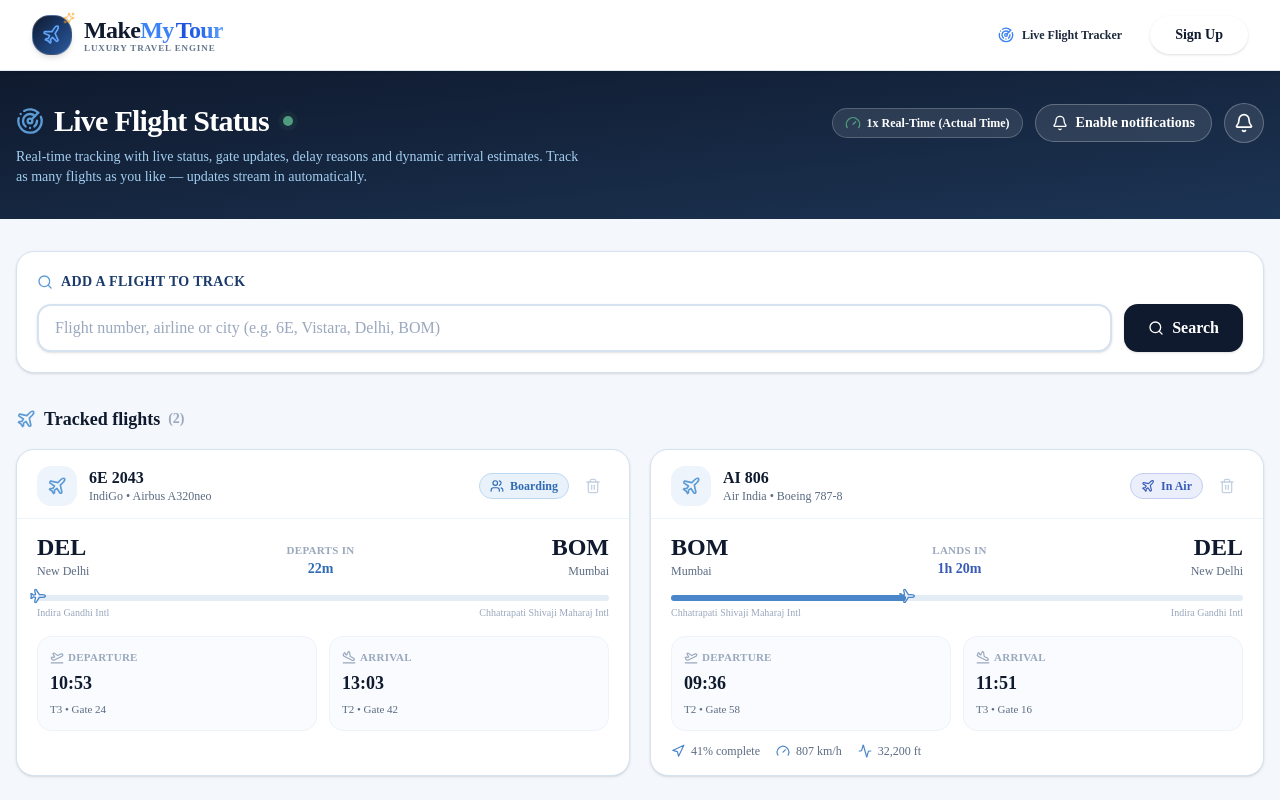
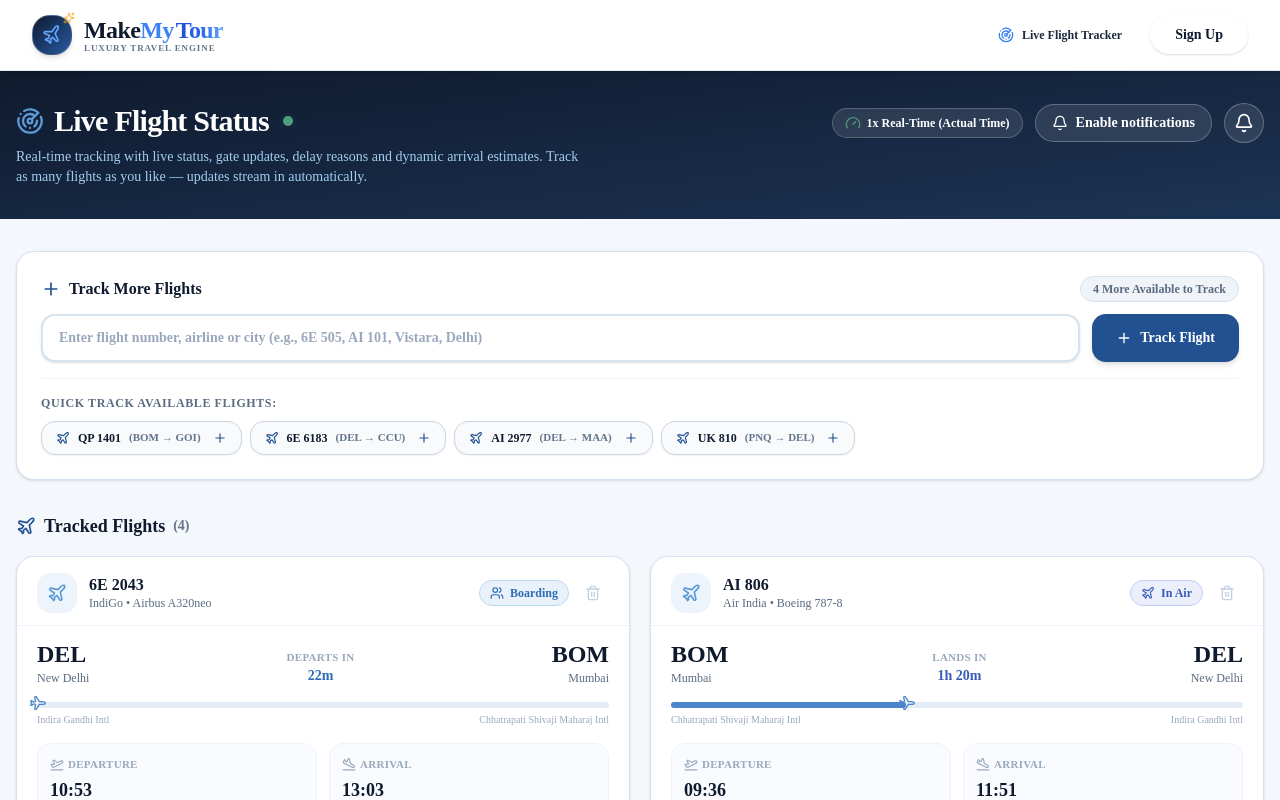
Before and after one commit to shagun201104/makemytrip, a Next.js app in the folder makemytour/: page /flight-status in a window 1280 px wide. Shown: the top 800 px of the page. Built offline with nearby package versions, Linux system fonts and the light colour scheme.

Commit message:
Fix tracked flight delete/untrack action with localStorage sync and enable 1-click tracking for any custom or catalog flight

```diff
--- a/makemytour/app/flight-status/page.tsx
+++ b/makemytour/app/flight-status/page.tsx
@@ -146,7 +146,29 @@
     setPushEnabled(perm === "granted");
   };
 
+  const handleUntrack = (id: string) => {
+    flightStatusApi.untrack(id);
+    setTracked((prev) => prev.filter((f) => f.id !== id));
+  };
+
+  const handleTrack = (id: string) => {
+    flightStatusApi.track(id);
+    setTracked(flightStatusApi.getTracked());
+  };
+
+  const handleAddCustom = (num: string) => {
+    if (!num.trim()) return;
+    flightStatusApi.trackCustomFlight(num);
+    setTracked(flightStatusApi.getTracked());
+    setQuery("");
+    setSearched(false);
+  };
+
   const trackedIds = useMemo(() => new Set(tracked.map((f) => f.id)), [tracked]);
+  const availableCatalog = useMemo(
+    () => flightStatusApi.getAllCatalog().filter((f) => !trackedIds.has(f.id)),
+    [trackedIds]
+  );
 
   return (
     <div className="min-h-screen bg-[#f4f7fb]">
@@ -245,31 +267,75 @@
 
       <div className="container mx-auto px-4 py-8">
         {/* search / add flights */}
-        <div className="bg-white rounded-2xl border border-[#d5e2f0] shadow-sm p-5 mb-8">
-          <div className="flex items-center gap-2 mb-3">
-            <Search className="w-4 h-4 text-[#5b9bd5]" />
-            <h2 className="text-sm font-bold text-[#1a3a6b] uppercase tracking-wide">Add a flight to track</h2>
+        <div className="bg-white rounded-2xl border border-[#d5e2f0] shadow-sm p-6 mb-8">
+          <div className="flex items-center justify-between gap-2 mb-3">
+            <div className="flex items-center gap-2">
+              <Plus className="w-5 h-5 text-[#215190]" />
+              <h2 className="text-base font-bold text-[#0f1a2e]">Track More Flights</h2>
+            </div>
+            <span className="text-xs font-semibold text-[#5b6b82] bg-[#f0f4f9] px-3 py-1 rounded-full border border-[#d5e2f0]">
+              {availableCatalog.length} More Available to Track
+            </span>
           </div>
+
           <div className="flex flex-col sm:flex-row gap-3">
             <input
               value={query}
               onChange={(e) => setQuery(e.target.value)}
-              onKeyDown={(e) => e.key === "Enter" && runSearch()}
-              placeholder="Flight number, airline or city (e.g. 6E, Vistara, Delhi, BOM)"
-              className="flex-1 bg-white border-2 border-[#d5e2f0] text-[#0f1a2e] placeholder:text-[#9aa8bd] rounded-xl h-12 px-4 font-medium shadow-sm hover:border-[#5b9bd5] focus:border-[#5b9bd5] focus:outline-none focus:ring-2 focus:ring-[#5b9bd5]/20 transition-all"
+              onKeyDown={(e) => {
+                if (e.key === "Enter") {
+                  if (query.trim()) handleAddCustom(query);
+                }
+              }}
+              placeholder="Enter flight number, airline or city (e.g., 6E 505, AI 101, Vistara, Delhi)"
+              className="flex-1 bg-white border-2 border-[#d5e2f0] text-[#0f1a2e] placeholder:text-[#9aa8bd] rounded-xl h-12 px-4 font-semibold shadow-sm hover:border-[#215190] focus:border-[#215190] focus:outline-none focus:ring-2 focus:ring-[#215190]/20 transition-all text-sm"
             />
             <button
-              onClick={runSearch}
-              className="h-12 px-6 rounded-xl bg-[#0f1a2e] text-white font-semibold hover:bg-[#1c3454] transition-all shadow-sm flex items-center justify-center gap-2"
+              onClick={() => {
+                if (query.trim()) handleAddCustom(query);
+                else runSearch();
+              }}
+              className="h-12 px-6 rounded-xl bg-[#215190] hover:bg-[#1b3e6c] text-white font-bold text-sm transition-all shadow-md flex items-center justify-center gap-2 cursor-pointer"
             >
-              <Search className="w-4 h-4" /> Search
+              <Plus className="w-4 h-4" /> Track Flight
             </button>
           </div>
+
+          {/* Quick Add Available Flights */}
+          {availableCatalog.length > 0 && (
+            <div className="mt-4 pt-4 border-t border-[#eef3f9]">
+              <p className="text-xs font-bold text-[#5b6b82] uppercase tracking-wider mb-2.5">
+                Quick Track Available Flights:
+              </p>
+              <div className="flex flex-wrap gap-2">
+                {availableCatalog.map((f) => (
+                  <button
+                    key={f.id}
+                    onClick={() => handleTrack(f.id)}
+                    className="flex items-center gap-2 bg-[#f8fafc] hover:bg-[#eaf2fc] border border-[#cbd5e1] hover:border-[#215190] text-[#0f1a2e] text-xs font-bold px-3.5 py-2 rounded-xl transition-all cursor-pointer shadow-xs"
+                  >
+                    <Plane className="w-3.5 h-3.5 text-[#215190]" />
+                    <span>{f.flightNumber}</span>
+                    <span className="text-[11px] text-[#64748b]">({f.from.code} → {f.to.code})</span>
+                    <Plus className="w-3.5 h-3.5 text-[#215190] ml-1" />
+                  </button>
+                ))}
+              </div>
+            </div>
+          )}
 
           {searched && (
             <div className="mt-4 space-y-2">
               {results.length === 0 ? (
-                <p className="text-sm text-[#9aa8bd] py-2">No flights match “{query}”. Try a code like 6E, AI or a city.</p>
+                <div className="flex items-center justify-between bg-[#f8fafc] p-3 rounded-xl border border-[#cbd5e1]">
+                  <p className="text-xs text-[#64748b]">Flight “{query}” not found in standard schedule.</p>
+                  <button
+                    onClick={() => handleAddCustom(query)}
+                    className="bg-[#215190] hover:bg-[#1b3e6c] text-white text-xs font-bold px-3 py-1.5 rounded-lg flex items-center gap-1 cursor-pointer"
+                  >
+                    <Plus className="w-3.5 h-3.5" /> Track Custom {query.toUpperCase()}
+                  </button>
+                </div>
               ) : (
                 results.map((f) => {
                   const meta = PHASE_META[f.phase];
@@ -301,8 +367,8 @@
                         </span>
                       ) : (
                         <button
-                          onClick={() => flightStatusApi.track(f.id)}
-                          className="shrink-0 flex items-center gap-1.5 rounded-lg bg-[#5b9bd5] text-white text-sm font-semibold px-3 py-2 hover:bg-[#4a86c9] transition-all"
+                          onClick={() => handleTrack(f.id)}
+                          className="shrink-0 flex items-center gap-1.5 rounded-lg bg-[#215190] hover:bg-[#1b3e6c] text-white text-xs font-bold px-3.5 py-2 transition-all cursor-pointer"
                         >
                           <Plus className="w-4 h-4" /> Track
                         </button>
@@ -318,21 +384,21 @@
         {/* tracked flights */}
         <div className="flex items-center justify-between mb-4">
           <h2 className="text-lg font-bold text-[#0f1a2e] flex items-center gap-2">
-            <Plane className="w-5 h-5 text-[#5b9bd5]" /> Tracked flights
-            <span className="text-sm font-semibold text-[#9aa8bd]">({tracked.length})</span>
+            <Plane className="w-5 h-5 text-[#215190]" /> Tracked Flights
+            <span className="text-sm font-semibold text-[#64748b]">({tracked.length})</span>
           </h2>
         </div>
 
         {tracked.length === 0 ? (
           <div className="bg-white rounded-2xl border border-dashed border-[#c3d1e2] p-12 text-center">
             <Radar className="w-10 h-10 text-[#c3d1e2] mx-auto mb-3" />
-            <p className="text-[#5b6b82] font-medium">You&apos;re not tracking any flights yet.</p>
-            <p className="text-sm text-[#9aa8bd] mt-1">Search above and hit “Track” to watch them live.</p>
+            <p className="text-[#5b6b82] font-medium">You are not tracking any flights right now.</p>
+            <p className="text-sm text-[#9aa8bd] mt-1">Type any flight number above or pick from quick list to start tracking live!</p>
           </div>
         ) : (
           <div className="grid grid-cols-1 xl:grid-cols-2 gap-5">
             {tracked.map((f) => (
-              <FlightCard key={f.id} f={f} sim={sim} onUntrack={() => flightStatusApi.untrack(f.id)} />
+              <FlightCard key={f.id} f={f} sim={sim} onUntrack={() => handleUntrack(f.id)} />
             ))}
           </div>
         )}
--- a/makemytour/app/lib/flightStatusApi.ts
+++ b/makemytour/app/lib/flightStatusApi.ts
@@ -277,6 +277,41 @@
       this.derivePhase(f, now, []); // set an accurate starting phase
       return f;
     });
+
+    // Load initial tracked flights from localStorage or default to first 4
+    this.loadTracked();
+  }
+
+  private loadTracked() {
+    this.tracked.clear();
+    if (typeof window !== "undefined") {
+      try {
+        const saved = localStorage.getItem("mmt_tracked_flights");
+        if (saved) {
+          const parsed = JSON.parse(saved);
+          if (Array.isArray(parsed) && parsed.length > 0) {
+            parsed.forEach((id: string) => {
+              if (this.catalog.some((f) => f.id === id)) {
+                this.tracked.add(id);
+              }
+            });
+          }
+        }
+      } catch {}
+    }
+    // If no saved state, track first 4 flights by default
+    if (this.tracked.size === 0) {
+      CATALOG_SPECS.slice(0, 4).forEach((s) => this.tracked.add(s.id));
+      this.saveTracked();
+    }
+  }
+
+  private saveTracked() {
+    if (typeof window !== "undefined") {
+      try {
+        localStorage.setItem("mmt_tracked_flights", JSON.stringify(Array.from(this.tracked)));
+      } catch {}
+    }
   }
 
   private simNow(): number {
@@ -318,6 +353,10 @@
     });
   }
 
+  getAllCatalog(): LiveFlight[] {
+    return this.catalog.slice();
+  }
+
   getFlight(id: string): LiveFlight | undefined {
     return this.catalog.find((f) => f.id === id);
   }
@@ -334,13 +373,51 @@
     if (this.getFlight(id)) {
       this.tracked.add(id);
       if (!this.milestones.has(id)) this.milestones.set(id, new Set());
+      this.saveTracked();
       this.emit([]);
     }
   }
 
   untrack(id: string) {
     this.tracked.delete(id);
+    this.saveTracked();
     this.emit([]);
+  }
+
+  trackCustomFlight(flightNumber: string, fromCity = "New Delhi", toCity = "Mumbai"): LiveFlight {
+    const cleanNum = flightNumber.trim().toUpperCase();
+    const existing = this.catalog.find((f) => f.flightNumber.replace(/\s+/g, "") === cleanNum.replace(/\s+/g, ""));
+    if (existing) {
+      this.track(existing.id);
+      return existing;
+    }
+
+    const id = `custom-${Date.now()}`;
+    const now = Date.now();
+    const newFlight: LiveFlight = {
+      id,
+      flightNumber: cleanNum,
+      airline: cleanNum.startsWith("6E") ? "IndiGo" : cleanNum.startsWith("AI") ? "Air India" : cleanNum.startsWith("UK") ? "Vistara" : cleanNum.startsWith("SG") ? "SpiceJet" : "Commercial Airline",
+      aircraft: "Airbus A320neo",
+      from: { city: fromCity, code: fromCity.slice(0, 3).toUpperCase(), name: `${fromCity} International Airport`, terminal: "T3", gate: "12" },
+      to: { city: toCity, code: toCity.slice(0, 3).toUpperCase(), name: `${toCity} International Airport`, terminal: "T2", gate: "28" },
+      scheduledDeparture: now + 10 * MIN,
+      scheduledArrival: now + 130 * MIN,
+      estimatedDeparture: now + 10 * MIN,
+      estimatedArrival: now + 130 * MIN,
+      phase: "ON_TIME",
+      statusLabel: "On Time",
+      delayMinutes: 0,
+      progressPercent: 5,
+      altitudeFt: 12000,
+      groundSpeedKmh: 580,
+      lastUpdated: now,
+    };
+    this.catalog.unshift(newFlight);
+    this.tracked.add(id);
+    this.saveTracked();
+    this.emit([]);
+    return newFlight;
   }
 
   subscribe(fn: Listener): () => void {
```
